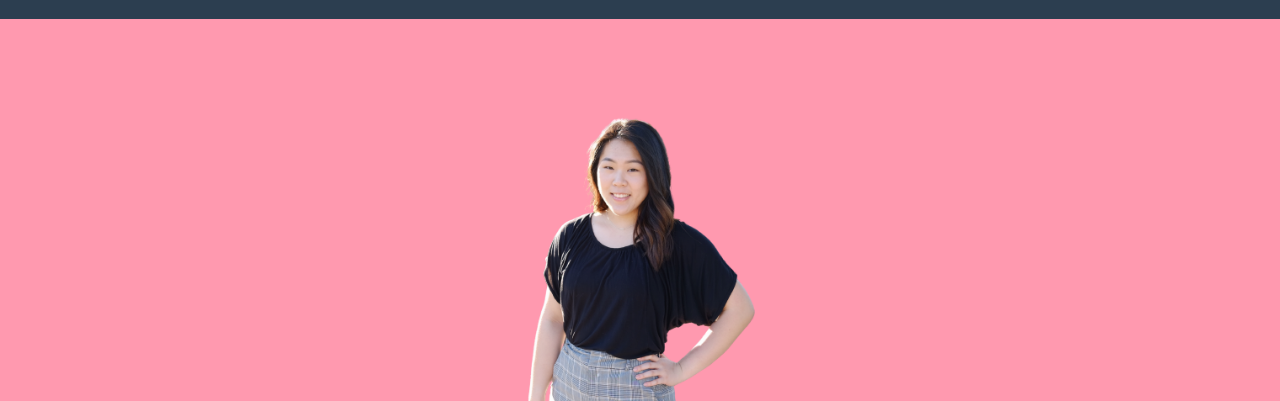
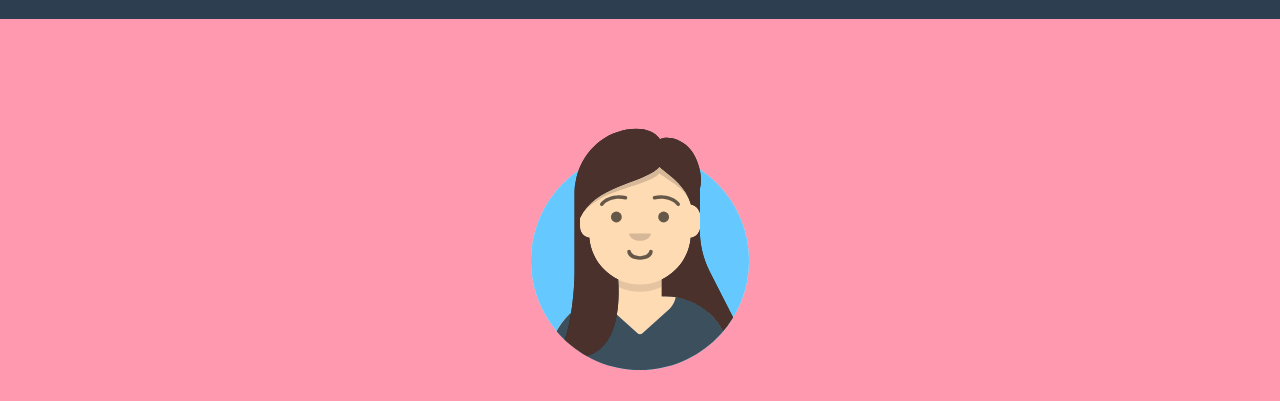
Before and after one commit to stellaylin/my-awesome-portfolio, a plain HTML site: page index.html in a window 1280 px wide. Shown: the part 85-486 px from the top of the page. Drawn offline with nearby package versions, Linux system fonts and the light colour scheme.

Commit message:
Update index.html

```diff
--- a/index.html
+++ b/index.html
@@ -38,7 +38,7 @@
         <header class="masthead bg-primary text-white text-center">
             <div class="container d-flex align-items-center flex-column">
                 <!-- Masthead Avatar Image-->
-                <img class="masthead-avatar mb-5" src="assets/img/headshot.png" alt="" />
+                <img class="masthead-avatar mb-5" src="assets/img/avataaars.svg" alt="" />
                 <!-- Masthead Heading-->
                 <h1 class="masthead-heading text-uppercase mb-0">Stella Lin</h1>
                 <!-- Icon Divider-->
```
